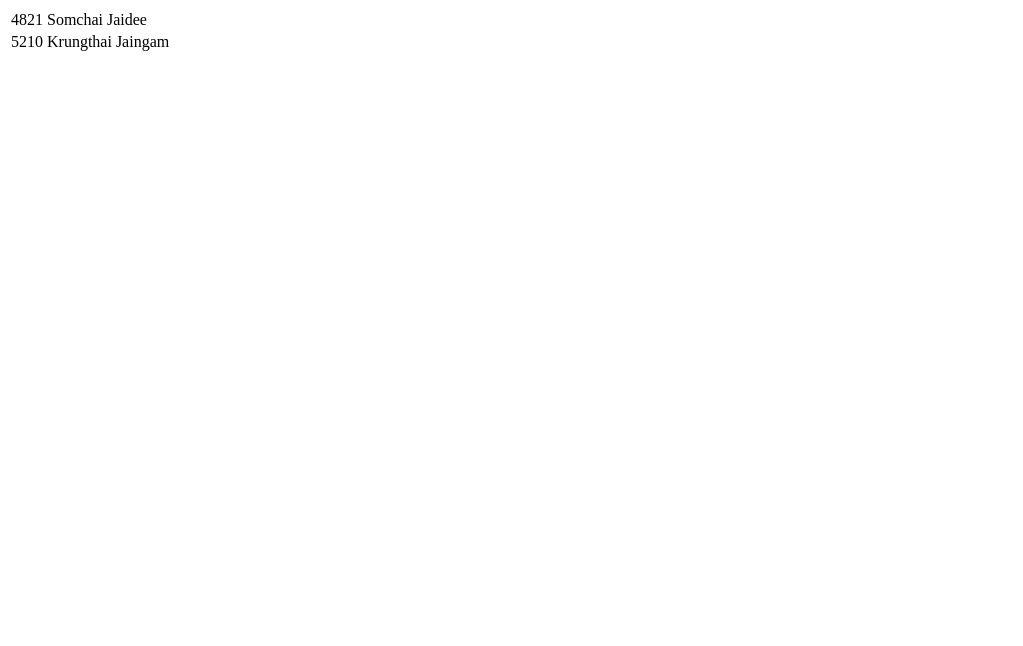
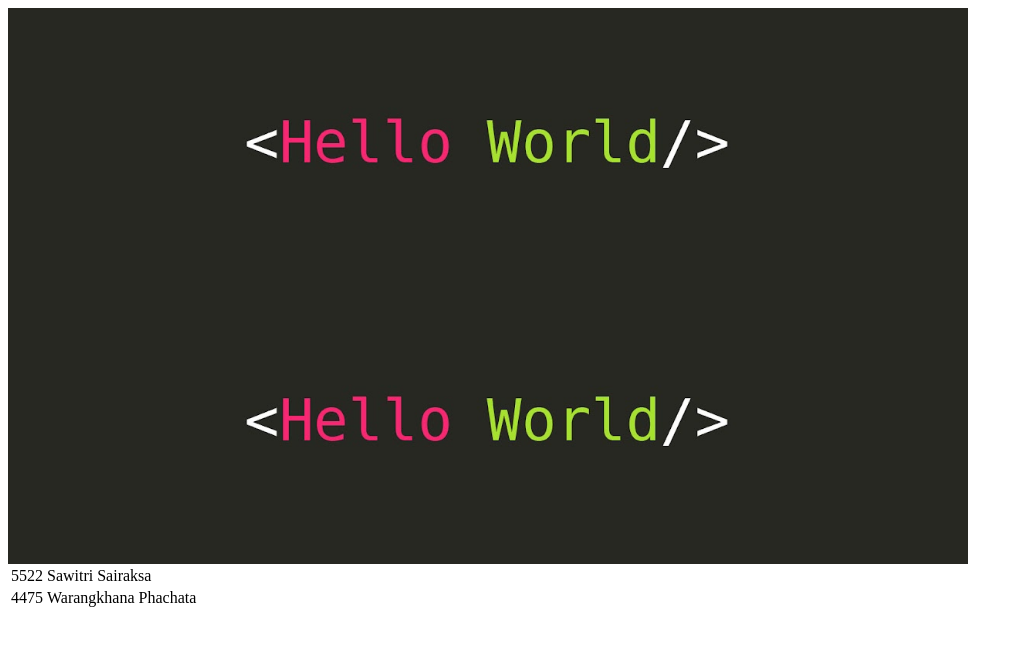
Before and after one commit to Sawitri23/test3_3, a plain HTML site: page index.html in a window 1280 px wide. Shown: the whole page, without its empty margins (0-1023 px from the left). Drawn offline with Linux system fonts and the light colour scheme.

Commit message:
push branch images

```diff
--- a/index.html
+++ b/index.html
@@ -7,10 +7,12 @@
     <body>
         <table>
             <tr>
-                <td>4821</td><td>Somchai Jaidee</td>
+                <td>5522</td><td>Sawitri Sairaksa</td>
+                <div><img src="img_hello_world.jpg" alt="Hello World from Space" style="width:100%;max-width:960px"></div>
             </tr>
             <tr>
-                <td>5210</td><td>Krungthai Jaingam</td>
+                <td>4475</td><td>Warangkhana Phachata</td>
+                <div><img src="img_hello_world.jpg" alt="Hello World from Space" style="width:100%;max-width:960px"></div>
             </tr>
         </table>
     </body>
```
Also changed, not shown: img_hello_world.jpg (added).
